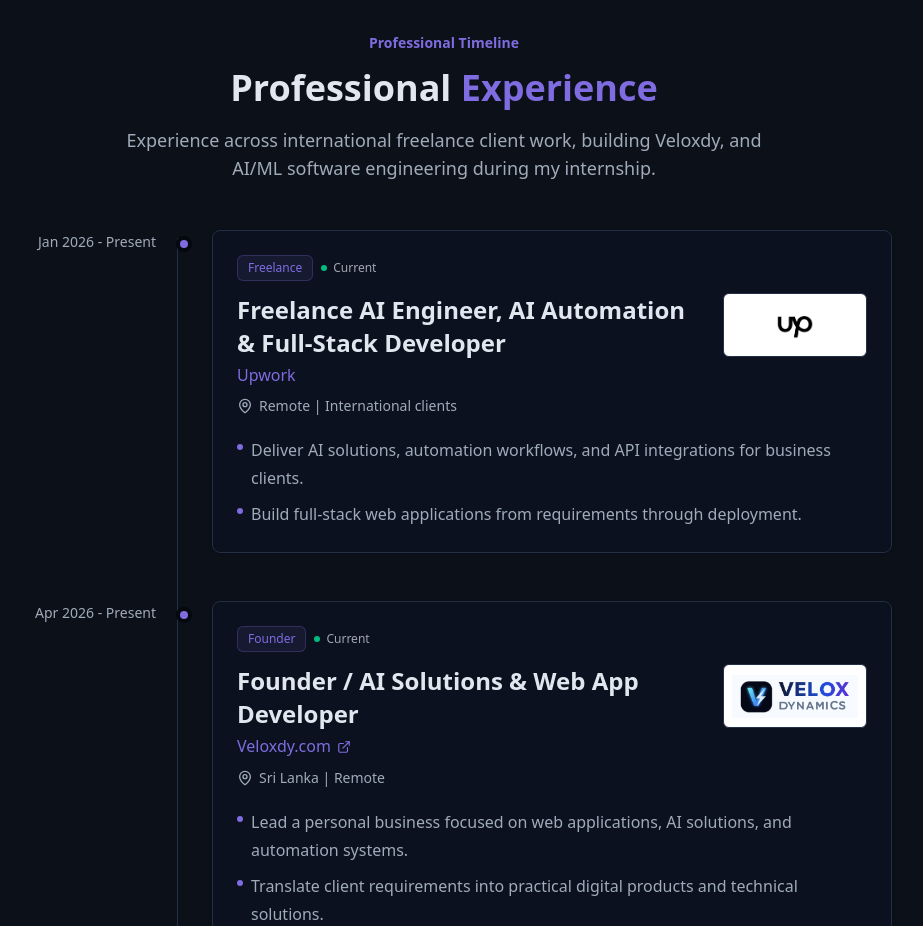
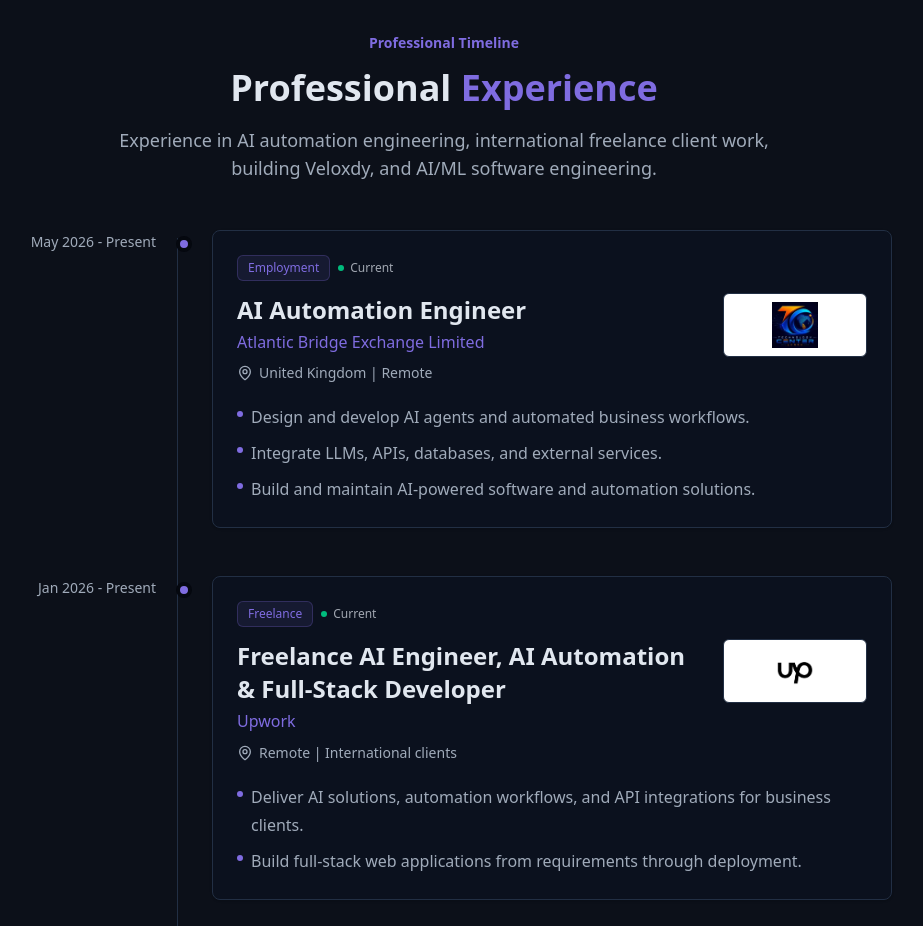
Before and after one commit to UdaraChamidu/My-Portfolio, a React (Vite) app: page / in a window 1280 px wide. Shown: the part 5760-6686 px from the top of the page, without its empty margins (196-1119 px from the left). Built offline with nearby package versions, Linux system fonts and the light colour scheme.

Commit message:
update the experiance

```diff
--- a/src/components/ExperienceSection.jsx
+++ b/src/components/ExperienceSection.jsx
@@ -1,21 +1,21 @@
 import { ExternalLink, MapPin } from "lucide-react";
 
 const experienceList = [
-  /* Temporarily hidden. Remove this comment wrapper to restore both roles.
   {
     id: 1,
     role: "AI Automation Engineer",
     company: "Atlantic Bridge Exchange Limited",
     engagementType: "Employment",
     location: "United Kingdom | Remote",
-    duration: "Jun 2026 - Present",
-    image: "/Experiances/1.png",
-    url: "http://38.52.133.152/home/",
+    duration: "May 2026 - Present",
+    image: "/Experiances/2.jpg",
     contributions: [
-      "Build AI automation workflows and intelligent agents for practical business processes.",
-      "Develop and integrate production-oriented AI and software systems.",
+      "Design and develop AI agents and automated business workflows.",
+      "Integrate LLMs, APIs, databases, and external services.",
+      "Build and maintain AI-powered software and automation solutions.",
     ],
   },
+  /* Temporarily hidden. Remove this comment wrapper to restore this role.
   {
     id: 2,
     role: "AI Engineer",
@@ -84,8 +84,8 @@ export const ExperienceSection = () => {
             Professional <span className="text-primary">Experience</span>
           </h2>
           <p className="section-description">
-            Experience across international freelance client work, building
-            Veloxdy, and AI/ML software engineering during my internship.
+            Experience in AI automation engineering, international freelance
+            client work, building Veloxdy, and AI/ML software engineering.
           </p>
         </div>
 
```
